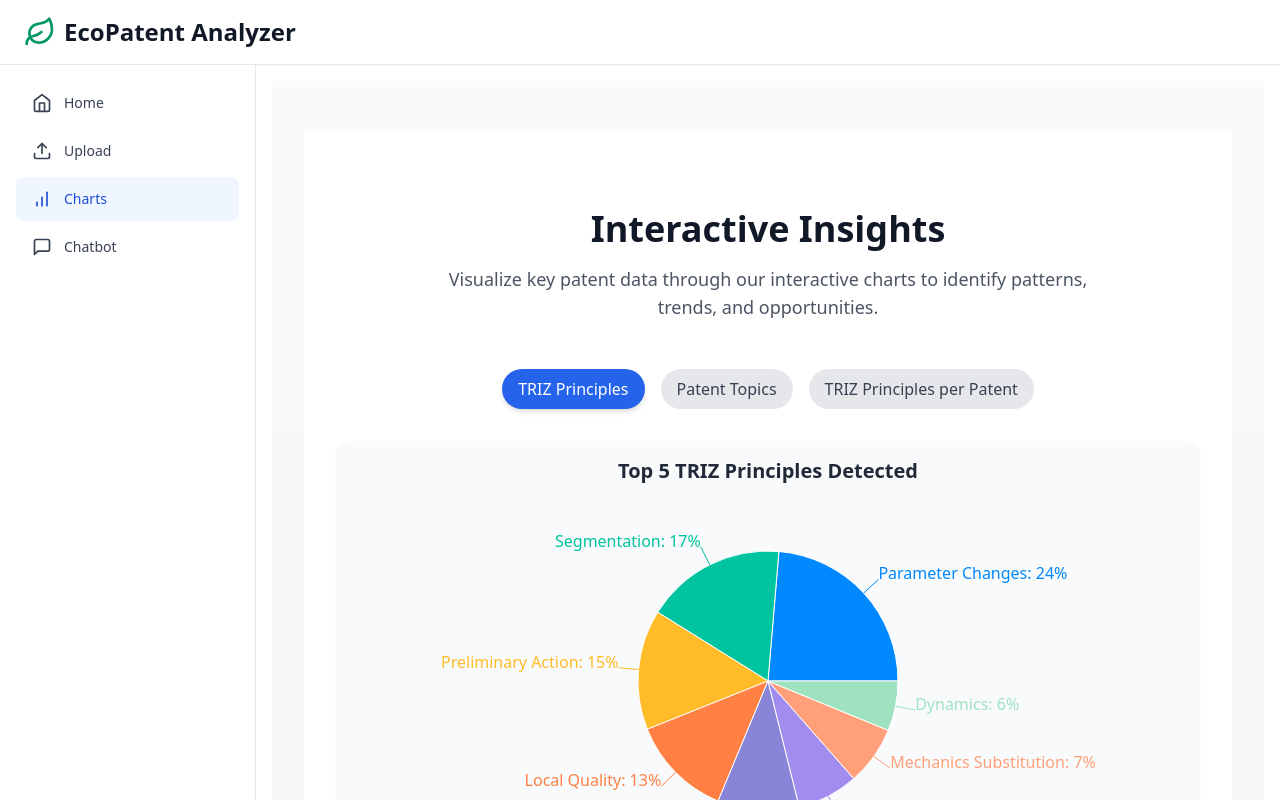
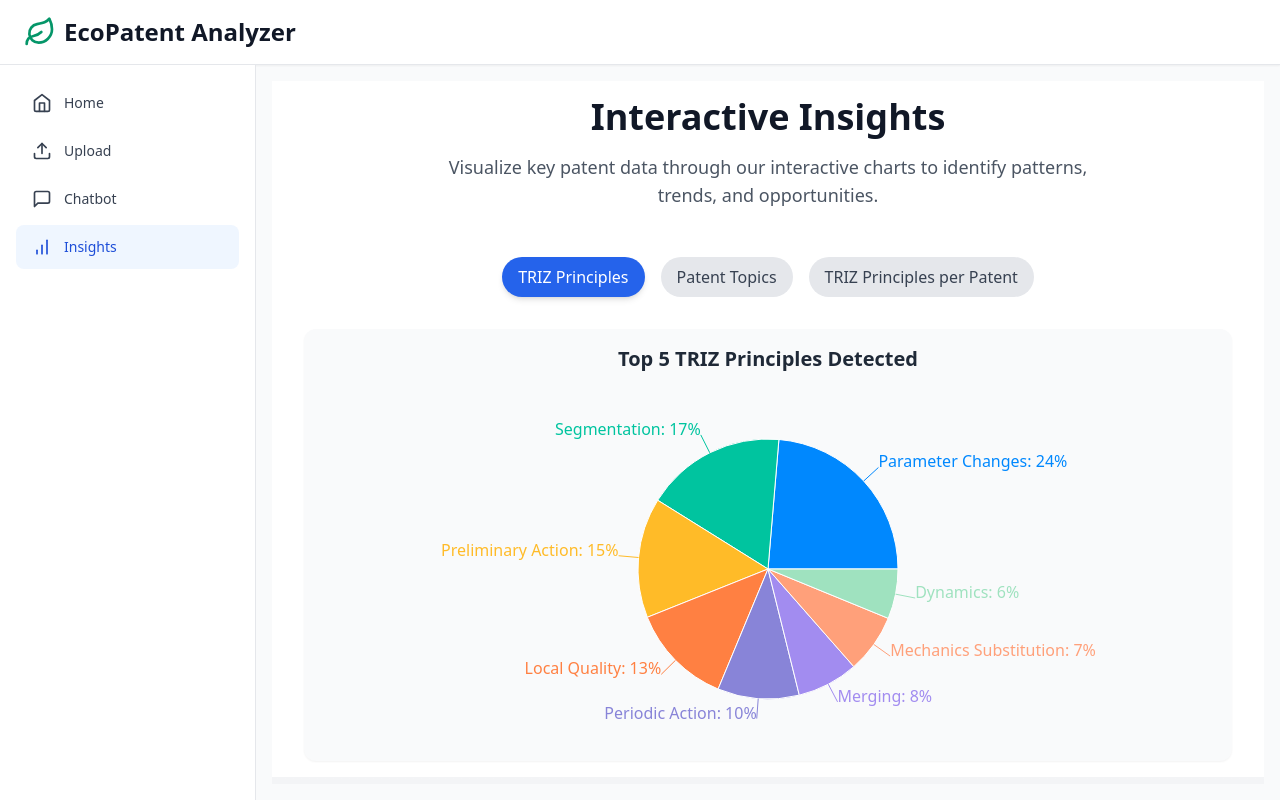
Before and after one commit to steverahardjo/patent-analyser-fyp, a React (Vite) app in the folder frontend/: page /charts in a window 1280 px wide. Shown: the top 800 px of the page. Built offline with nearby package versions, Linux system fonts and the light colour scheme.

Commit message:
adjustment on design

```diff
--- a/frontend/src/App.tsx
+++ b/frontend/src/App.tsx
@@ -9,9 +9,9 @@ import ChartsPage from './pages/ChartsPage';
 function App() {
   return (
     <Router>
-      <div className="min-h-screen bg-transparent flex flex-col overflow-y-auto">
+      <div className="h-screen bg-gray-50 flex flex-col overflow-hidden">
         {/* Header */}
-        <header className="bg-white border-b bg-transparent shadow-sm py-4 px-6 shrink-0">
+        <header className="bg-white border-b border-gray-200 shadow-sm py-4 px-6 shrink-0">
           <div className="flex items-center space-x-2">
             <Leaf className="h-8 w-8 text-emerald-600" />
             <h1 className="ml-3 text-2xl font-semibold text-gray-900">EcoPatent Analyzer</h1>
--- a/frontend/src/components/ChartsSection.tsx
+++ b/frontend/src/components/ChartsSection.tsx
@@ -42,7 +42,7 @@ const ChartsSection: React.FC = () => {
   }, []);
 
   return (
-    <section className="py-20 px-4 sm:px-6 lg:px-8 bg-white">
+    <section className="p-4 sm:px-6 lg:px-8 bg-white">
       <div className="max-w-7xl mx-auto">
         <motion.div
           initial={{ opacity: 0, y: 20 }}
--- a/frontend/src/components/Sidebar.tsx
+++ b/frontend/src/components/Sidebar.tsx
@@ -5,8 +5,8 @@ const Sidebar = () => {
   const navItems = [
     { to: '/home', icon: Home, label: 'Home' },
     { to: '/upload', icon: Upload, label: 'Upload' },
-    { to: '/charts', icon: BarChart, label: 'Charts' },
     { to: '/chat', icon: MessageSquare, label: 'Chatbot' },
+    { to: '/charts', icon: BarChart, label: 'Insights' },
   ];
 
   return (
--- a/frontend/src/pages/ChartsPage.tsx
+++ b/frontend/src/pages/ChartsPage.tsx
@@ -1,12 +1,11 @@
+import ChartsSection from '../components/ChartsSection';
 
-import ChartsSection from '../components/ChartsSection';
 function ChartsPage() {
   return (
-    <main className="w-full bg-gradient-to-b from-gray-50 to-gray-100">
-      <div className="max-w-7xl mx-auto px-4 sm:px-6 lg:px-8 space-y-16 py-12">
+    <main className="w-full h-full bg-gradient-to-b from-gray-50 to-gray-100">
 
-        <ChartsSection />
-      </div>
+      <ChartsSection />
+
     </main>
   );
 }
--- a/frontend/src/pages/HomePage.tsx
+++ b/frontend/src/pages/HomePage.tsx
@@ -5,8 +5,8 @@ import TechStack from '../components/TechStack';
 
 function HomePage() {
   return (
-    <main className="w-full h-[calc(100vh-64px)]">
-      <div className="max-w-7xl mx-auto h-full overflow-y-auto px-4 sm:px-6 lg:px-8 py-8 space-y-20 scroll-smooth">
+    <main className="w-full h-full overflow-y-auto overflow-x-hidden">
+      <div className="min-h-full w-full max-w-7xl mx-auto px-4 sm:px-6 lg:px-8 py-8 space-y-20">
         <Hero />
         <HowItWorks />
         <AboutSection />
@@ -17,4 +17,5 @@ function HomePage() {
 }
 
 
+
 export default HomePage;
```
